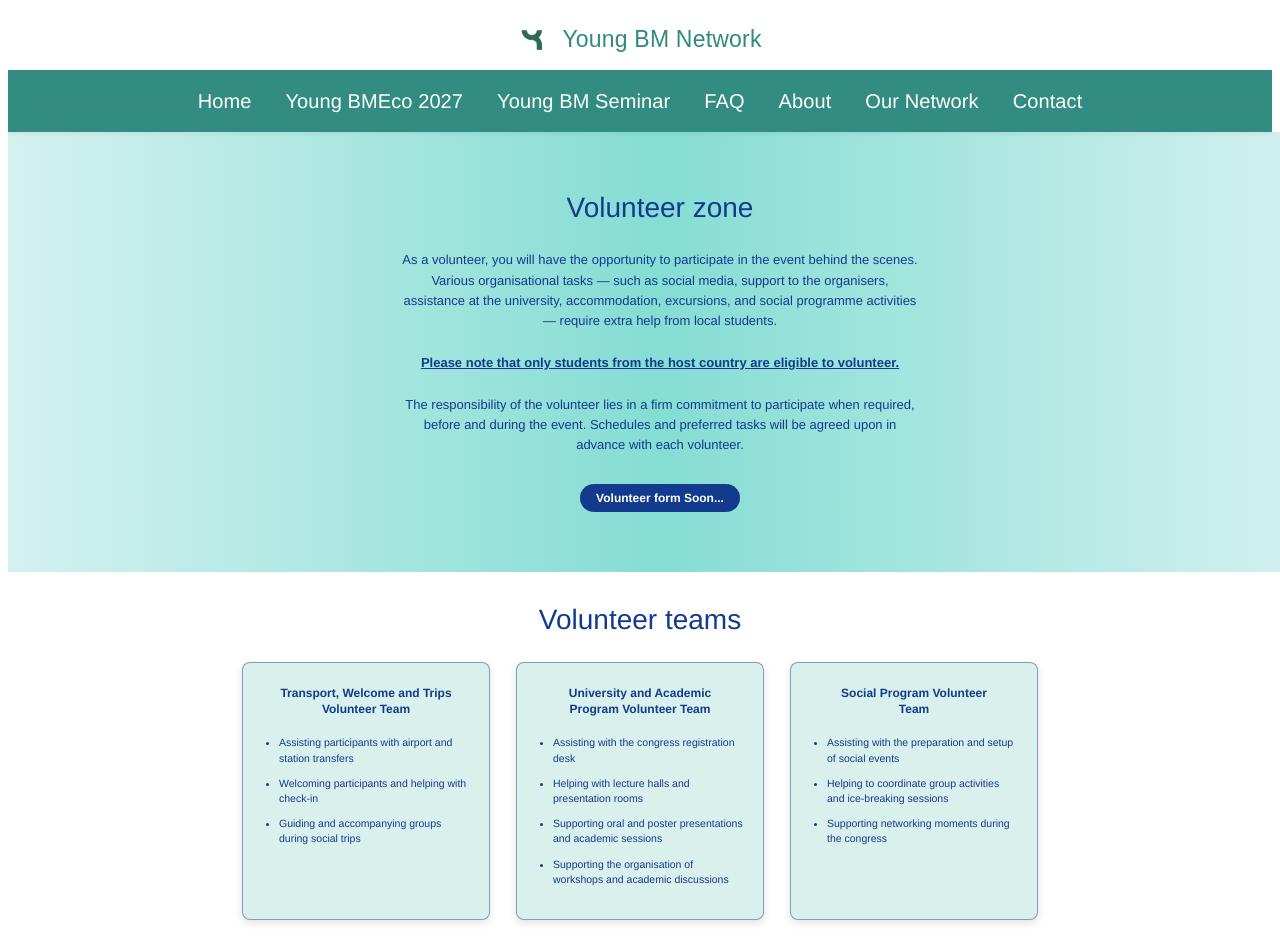
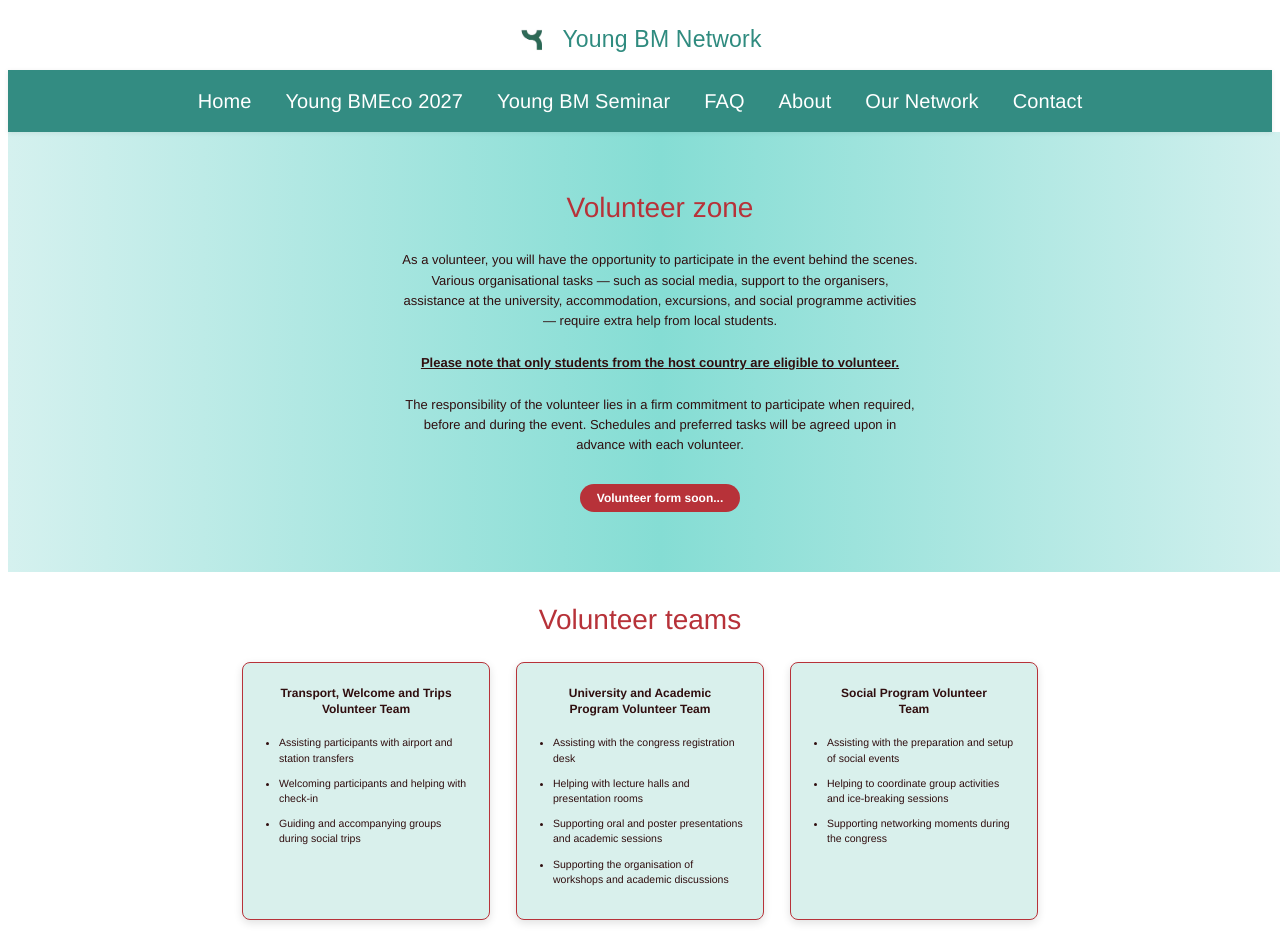
Before and after one commit to YoungBM8/youngbm-frontend, a React (Vite) app: page /bmol/volunteer-zone in a window 1280 px wide. Shown: the top 952 px of the page. Built offline with nearby package versions, Linux system fonts and the light colour scheme.

Commit message:
Change color scheme from blue to brick red on pages relevant to Lisbon -> Tirana changes

```diff
--- a/src/components/ApplyHereHero.jsx
+++ b/src/components/ApplyHereHero.jsx
@@ -1,7 +1,7 @@
 import "../styles/applyhere-youngbmol2026.css";
 
 import bmolLogo from "../assets/2027Tirana.png";
-import arrow from "../assets/arrow.png";
+import arrow from "../assets/arrow-tirana.png";
 
 export default function ApplyHereHero() {
     return (
--- a/src/components/VolunteerZoneContent.jsx
+++ b/src/components/VolunteerZoneContent.jsx
@@ -30,7 +30,7 @@ export default function VolunteerZoneContent() {
                     rel="noopener noreferrer"
                     className="volunteer-button"
                 >
-                    Volunteer form Soon...
+                    Volunteer form soon...
                 </a>
             </section>
 
--- a/src/styles/applicationprocess-youngbmol2026.css
+++ b/src/styles/applicationprocess-youngbmol2026.css
@@ -44,12 +44,12 @@
     font-family:"Brandon Grotesque","Avenir LT Std","Avenir","Helvetica Neue",sans-serif;
     font-size:42px;
     font-weight:400;
-    color:#123b8d;
+    color:#b73239;
 }
 
 .application-main-button,
 .application-small-button{
-    background:#123b8d;
+    background:#b73239;
     color:#ffffff;
     text-decoration:none;
     border-radius:22px;
@@ -84,7 +84,7 @@
     font-family:"Avenir LT Std","Avenir","Helvetica Neue",sans-serif;
     font-size:13px;
     line-height:1.65;
-    color:#123b8d;
+    color:#300e0f;
 }
 
 .application-content h3{
@@ -92,7 +92,7 @@
     font-family:"Avenir LT Std","Avenir","Helvetica Neue",sans-serif;
     font-size:13px;
     font-weight:700;
-    color:#123b8d;
+    color:#300e0f;
 }
 
 .blue-brush{
@@ -101,7 +101,7 @@
     bottom:0;
     width:100%;
     height:70px;
-    background:#123b8d;
+    background:#b73239;
     clip-path:polygon(
         0 45%,
         10% 38%,
--- a/src/styles/applyhere-youngbmol2026.css
+++ b/src/styles/applyhere-youngbmol2026.css
@@ -27,7 +27,7 @@
     display:flex;
     justify-content:center;
     align-items:center;
-    background:#1239d4;
+    background:#b73239;
     color:white;
     text-decoration:none;
     border:none;
@@ -60,7 +60,7 @@
 
 .applyhere-date-text{
     margin-top:14px;
-    color:#1239d4;
+    color:#300e0f;
     font-size:12px;
     font-family:"Avenir LT Std","Avenir","Helvetica Neue",sans-serif;
 }
@@ -69,7 +69,7 @@
 
 .applyhere-blue-section{
     width:100%;
-    background:#123b8d;
+    background:#b73239;
     padding:28px 0 34px;
 }
 
@@ -150,7 +150,7 @@ a.applyhere-icon-item:hover .applyhere-menu-icon{
     max-height:430px;
     overflow:hidden;
     background:rgba(255,255,255,.80);
-    border:2px solid #1239d4;
+    border:2px solid #b73239;
     border-radius:5px;
     padding:24px 24px;
     text-align:center;
@@ -159,7 +159,7 @@ a.applyhere-icon-item:hover .applyhere-menu-icon{
 
 .applyhere-lisbon-card h2{
     margin:0 0 20px;
-    color:#123b8d;
+    color:#300e0f;
     font-family:"Brandon Grotesque","Avenir LT Std","Avenir","Helvetica Neue",sans-serif;
     font-size:34px;
     font-weight:400;
@@ -169,7 +169,7 @@ a.applyhere-icon-item:hover .applyhere-menu-icon{
 
 .applyhere-lisbon-card p{
     margin:0 0 16px;
-    color:#123b8d;
+    color:#300e0f;
     font-family:"Avenir LT Std","Avenir","Helvetica Neue",sans-serif;
     font-size:11.4px;
     line-height:1.55;
--- a/src/styles/slider.css
+++ b/src/styles/slider.css
@@ -46,7 +46,7 @@
     font-family: "Times New Roman", serif;
     font-size: 5.6rem;
     font-weight: bold;
-    color: #2147ff;
+    color: #b73239;
     line-height: 1;
 }
 
@@ -66,7 +66,7 @@
 
     background: rgba(255,255,255,.94);
 
-    border: 2px solid #2147ff;
+    border: 2px solid #b73239;
     border-radius: 8px;
 
     text-align: center;
@@ -83,7 +83,7 @@
     font-size: 24px;
     font-weight: normal;
 
-    color: #2147ff;
+    color: #b73239;
 }
 
 /* ---------------- IMAGENS ---------------- */
@@ -118,7 +118,7 @@
     width:320px;
     height:185px;
 
-    border:2px solid #2147ff;
+    border:2px solid #b73239;
     border-radius:999px;
 
     overflow:hidden;
@@ -147,7 +147,7 @@
     font-size:18px;
     line-height:1.35;
 
-    color:#2147ff;
+    color:#b73239;
 }
 
 .sponsors-label{
--- a/src/styles/volunteerzone-youngbmol2026.css
+++ b/src/styles/volunteerzone-youngbmol2026.css
@@ -32,7 +32,7 @@
     font-family:"Brandon Grotesque","Avenir LT Std","Avenir","Helvetica Neue",sans-serif;
     font-size:28px;
     font-weight:400;
-    color:#123b8d;
+    color:#b73239;
 }
 
 .volunteer-intro p{
@@ -41,7 +41,7 @@
     font-family:"Avenir LT Std","Avenir","Helvetica Neue",sans-serif;
     font-size:13px;
     line-height:1.55;
-    color:#123b8d;
+    color:#300e0f;
 }
 
 .volunteer-highlight{
@@ -57,7 +57,7 @@
     width:160px;
     height:28px;
 
-    background:#123b8d;
+    background:#b73239;
     color:white;
     text-decoration:none;
 
@@ -84,7 +84,7 @@
     font-family:"Brandon Grotesque","Avenir LT Std","Avenir","Helvetica Neue",sans-serif;
     font-size:28px;
     font-weight:400;
-    color:#123b8d;
+    color:#b73239;
 }
 
 .teams-grid{
@@ -99,12 +99,12 @@
     min-height:210px;
 
     background:#d9f0ec;
-    border:1px solid rgba(18,59,141,.45);
+    border:1px solid #b73239;
     border-radius:8px;
 
     padding:22px 18px;
 
-    color:#123b8d;
+    color:#300e0f;
     text-align:left;
 
     box-shadow:0 3px 8px rgba(0,0,0,.12);
```
Also changed, not shown: src/assets/arrow-tirana.png (added).
